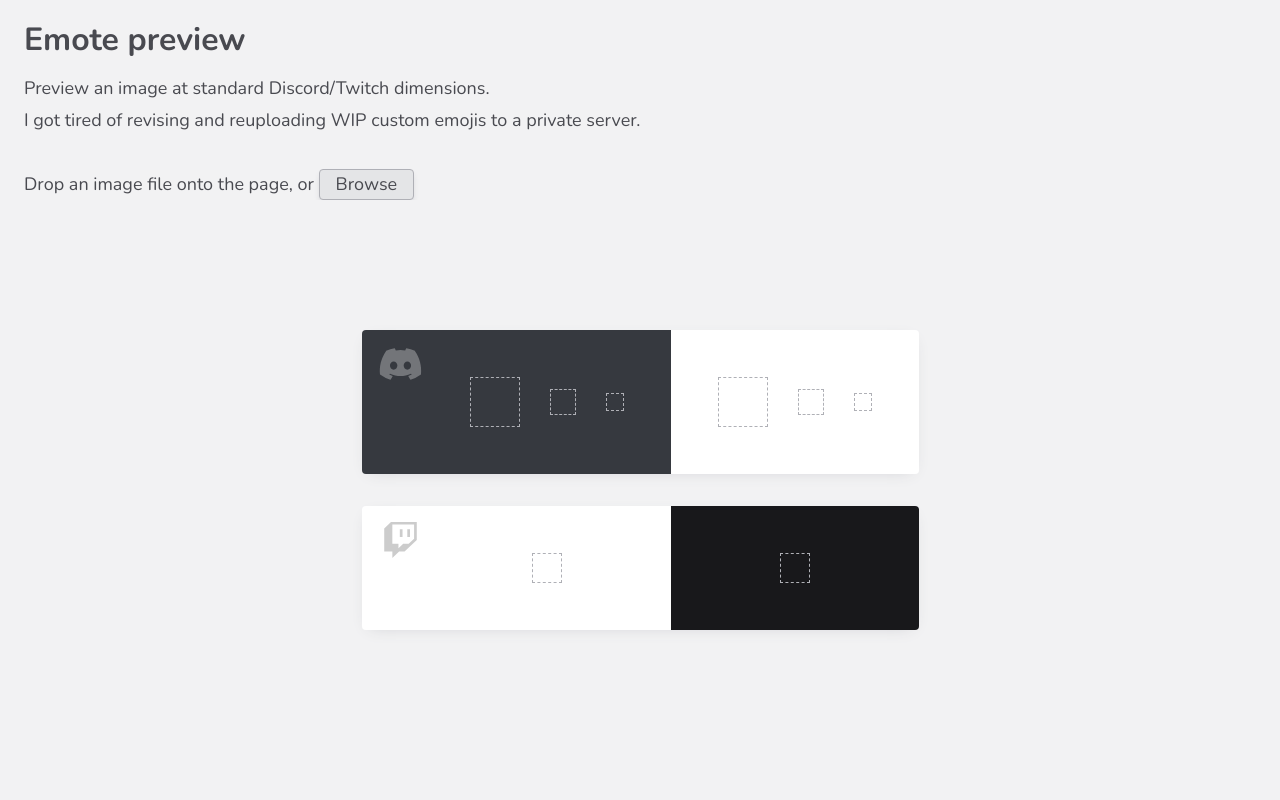
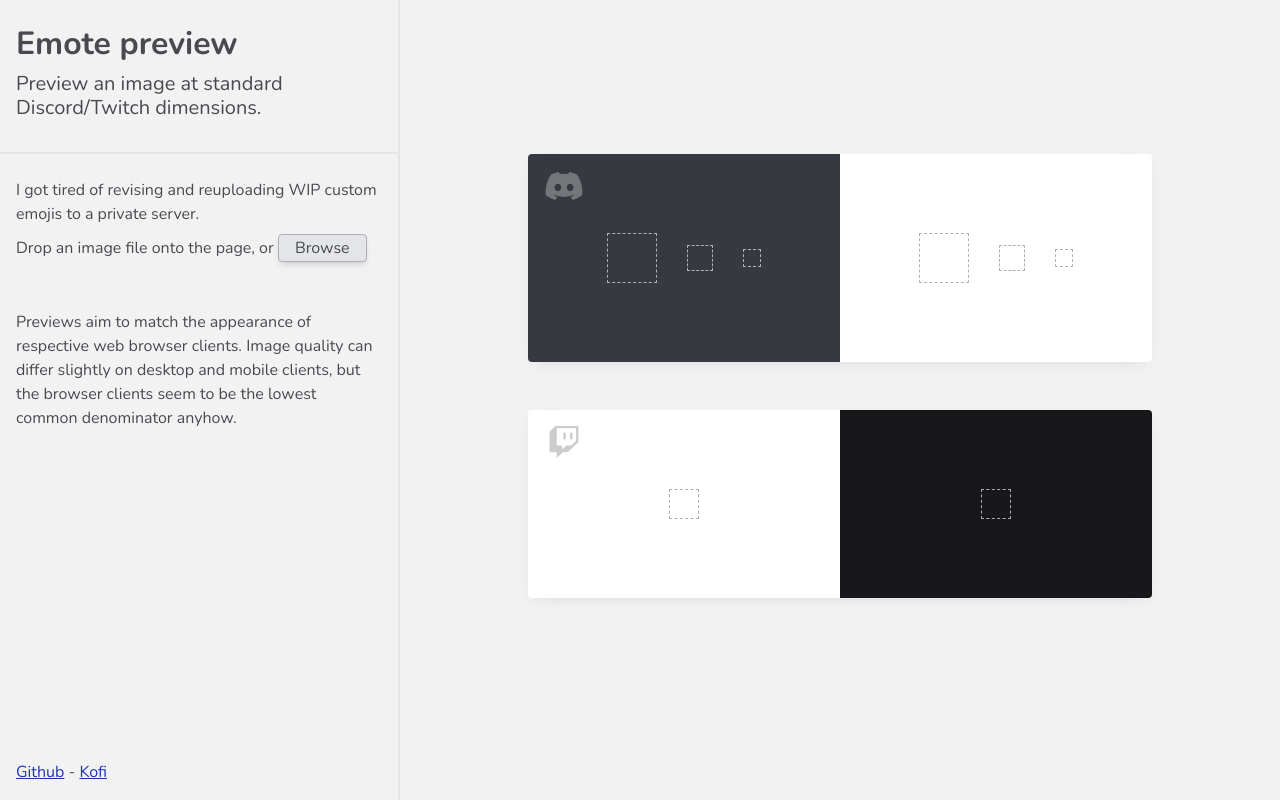
Before and after one commit to kcgidw/emote-preview, a Vue app: page / in a window 1280 px wide. Built offline with nearby package versions, Linux system fonts and the light colour scheme.

Commit message:
style, links

```diff
--- a/index.html
+++ b/index.html
@@ -9,6 +9,5 @@
     <body>
         <div id="app"></div>
         <script type="module" src="/src/main.js"></script>
-		<link rel="stylesheet" href="node_modules/modern-normalize/modern-normalize.css" />
     </body>
 </html>
--- a/src/App.vue
+++ b/src/App.vue
@@ -12,14 +12,16 @@
 				<div>Drop image file</div>
 			</div>
 		</div>
-		<div class="top">
+		<div class="side">
+			<div class="title side-section">
 				<h1>Emote preview</h1>
-			<p>Preview an image at standard Discord/Twitch dimensions.</p>
+				<h2>Preview an image at standard Discord/Twitch dimensions.</h2>
+			</div>
+			<div class="side-section">
 				<p>
-				I got tired of revising and reuploading WIP custom emojis to a
-				private server.
+					I got tired of revising and reuploading WIP custom emojis to
+					a private server.
 				</p>
-			<br />
 				<p>
 					Drop an image file onto the page, or
 					<button
@@ -35,8 +37,27 @@
 						accept="image/*"
 						@change="browse"
 					/>
-				<!-- <span class="filename">{{ file?.name || '' }Okay}</span> -->
 				</p>
+			</div>
+			<!-- <p class="filename">{{ file?.name || '' }}</p> -->
+			<div class="side-section">
+				<p class="">
+					Previews aim to match the appearance of respective web
+					browser clients. Image quality can differ slightly on
+					desktop and mobile clients, but the browser clients seem to
+					be the lowest common denominator anyhow.
+				</p>
+			</div>
+			<div class="spacer" />
+			<div class="links side-section">
+				<a
+					target="_blank"
+					href="https://github.com/kcgidw/emote-preview"
+					>Github</a
+				>
+				-
+				<a target="_blank" href="https://ko-fi.com/krackocloud">Kofi</a>
+			</div>
 		</div>
 		<div class="main">
 			<div class="row preview-group disc">
@@ -131,20 +152,35 @@ export default {
 .container {
 	height: 100%;
 	display: flex;
+}
+.side {
+	overflow: hidden;
+	border-right: solid 2px var(--gray7);
+	flex: 0 1 400px;
+	display: flex;
 	flex-direction: column;
-	padding: 8px;
+
+	.spacer {
+		flex-grow: 1;
+	}
+	.title {
+		border-bottom: solid 2px var(--gray7);
+	}
+	.side-section {
+		padding: 16px;
 	}
 
-.top {
-	overflow: hidden;
-	padding: 0 16px;
-
 	h1 {
-		margin: 16px 0;
+		margin: 16px 0 16px;
 		font-size: 32px;
 	}
+	h2 {
+		margin: 16px 0;
+		font-size: 20px;
+		font-weight: normal;
+	}
 	p {
-		margin: 0;
+		margin: 8px 0;
 	}
 }
 #browse {
@@ -193,13 +229,13 @@ button#browse-fake {
 
 .main {
 	margin: auto;
+	padding: 32px;
 }
 .filename {
-	max-width: 500px;
+	max-width: 100%;
 	overflow: hidden;
 	white-space: nowrap;
 	text-overflow: ellipsis;
-	font-size: 12px;
 	font-style: italic;
 }
 .preview-group {
@@ -207,13 +243,12 @@ button#browse-fake {
 	border-radius: 4px;
 	overflow: hidden;
 	box-shadow: 0 4px 16px -8px var(--gray6);
-	margin-bottom: 32px;
+	margin-bottom: 48px;
 }
 .set-icon-wrapper {
-	flex: 0 0 auto;
-	padding: 16px 0 0 16px;
+	position: absolute;
+	margin: 16px 0 0 16px;
 	svg {
-		/* margin-right: 16px; */
 		position: relative;
 	}
 	svg[data-icon='discord'] {
@@ -223,10 +258,9 @@ button#browse-fake {
 		color: rgba(0, 0, 0, 0.2);
 	}
 }
-
 .preview-set {
 	flex: 1 0 auto;
-	padding: 32px;
+	padding: 64px;
 	display: flex;
 	flex-direction: row;
 	justify-content: center;
--- a/src/style.scss
+++ b/src/style.scss
@@ -1,3 +1,4 @@
+@use 'node_modules/modern-normalize/modern-normalize.css';
 @import url('https://fonts.googleapis.com/css2?family=Nunito:wght@400;700&display=swap');
 
 html {
@@ -22,10 +23,17 @@ body {
 #app {
 	height: 100%;
 	font-family: Nunito, Helvetica, Arial, sans-serif;
-	font-size: 18px;
-	line-height: 2rem;
+	line-height: 1.5rem;
 	-webkit-font-smoothing: antialiased;
 	-moz-osx-font-smoothing: grayscale;
 	background: var(--gray8);
 	color: var(--gray2);
 }
+.small{
+	font-size: 12px;
+}
+a{
+	color: rgb(31, 53, 177);
+	cursor: pointer;
+	text-decoration: underline;
+}
```
Lines whose indentation alone changed are shown as unchanged.
